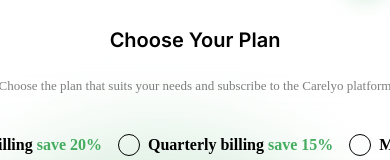
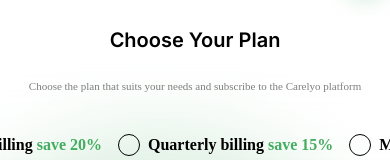
Before and after one commit to meeruu8282/next-mongodb-clerk, a Next.js app: page /providers/pricing in a window 390 px wide. Shown: the part 176-336 px from the top of the page. Built offline with nearby package versions, Linux system fonts and the light colour scheme.

Commit message:
more responsive

```diff
--- a/src/app/providers/pricing/page.tsx
+++ b/src/app/providers/pricing/page.tsx
@@ -1,7 +1,7 @@
 "use client";
 import React from "react";
 
-import CustomContentBox from "../Components/customContentBox";
+import CustomContentBox from "../Components/costumBox/customContentBox";
 import { useState } from "react";
 import SuperCharge from "../Components/superCharge";
 
@@ -22,7 +22,7 @@ export default function Pricing() {
           <h1 className=" md:text-3xl text-xl font-semibold ">
             Choose Your Plan
           </h1>
-          <div className=" sm:text-xl text-[13px] leading-[32px] opacity-50 font-[Poppins] font-normal mt-4">
+          <div className=" sm:text-xl text-[11px] leading-[32px] opacity-50 font-[Poppins] font-normal mt-4">
             <h2>
               Choose the plan that suits your needs and subscribe to the Carelyo
               platform
```
Also changed, not shown: src/app/providers/Components/costumBox/customContentBox.tsx (renamed from src/app/providers/Components/customContentBox.tsx, +7 -7 lines), src/app/providers/Components/costumBox/costumbox.module.css (added).
